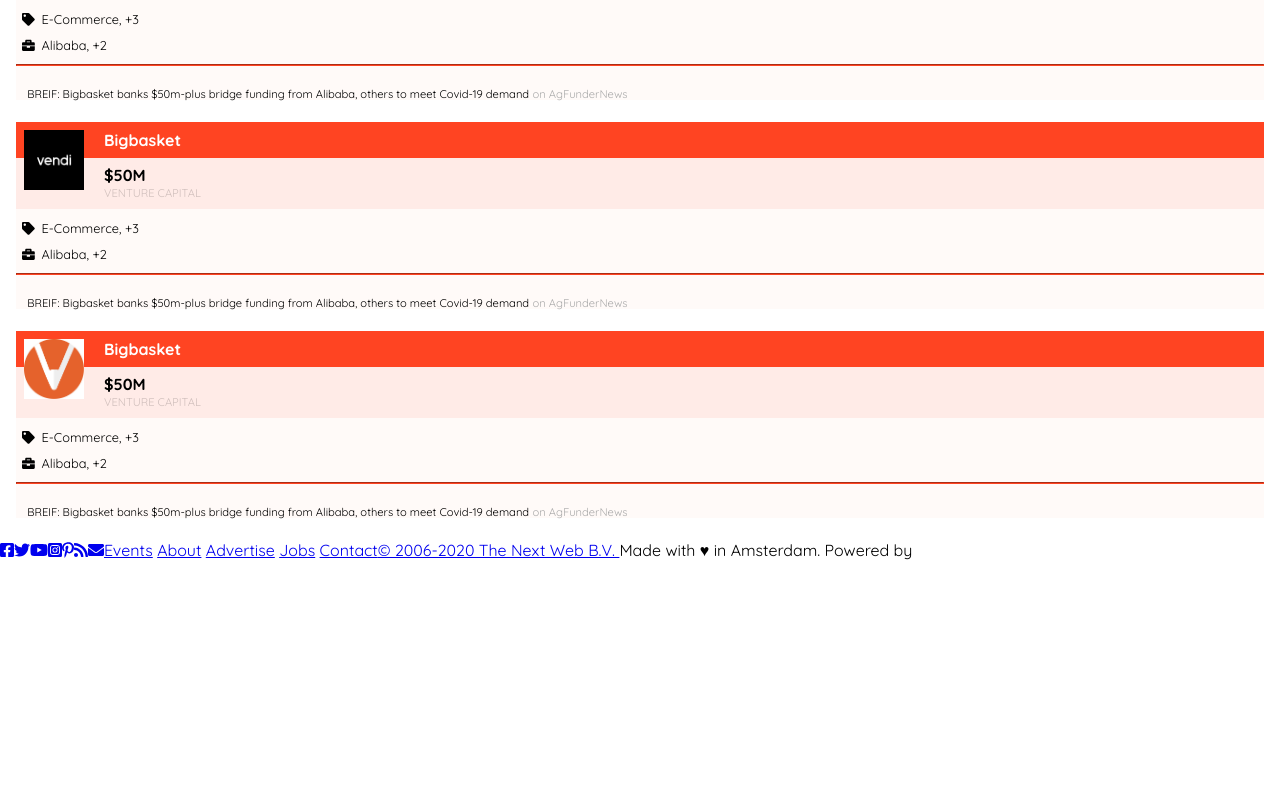
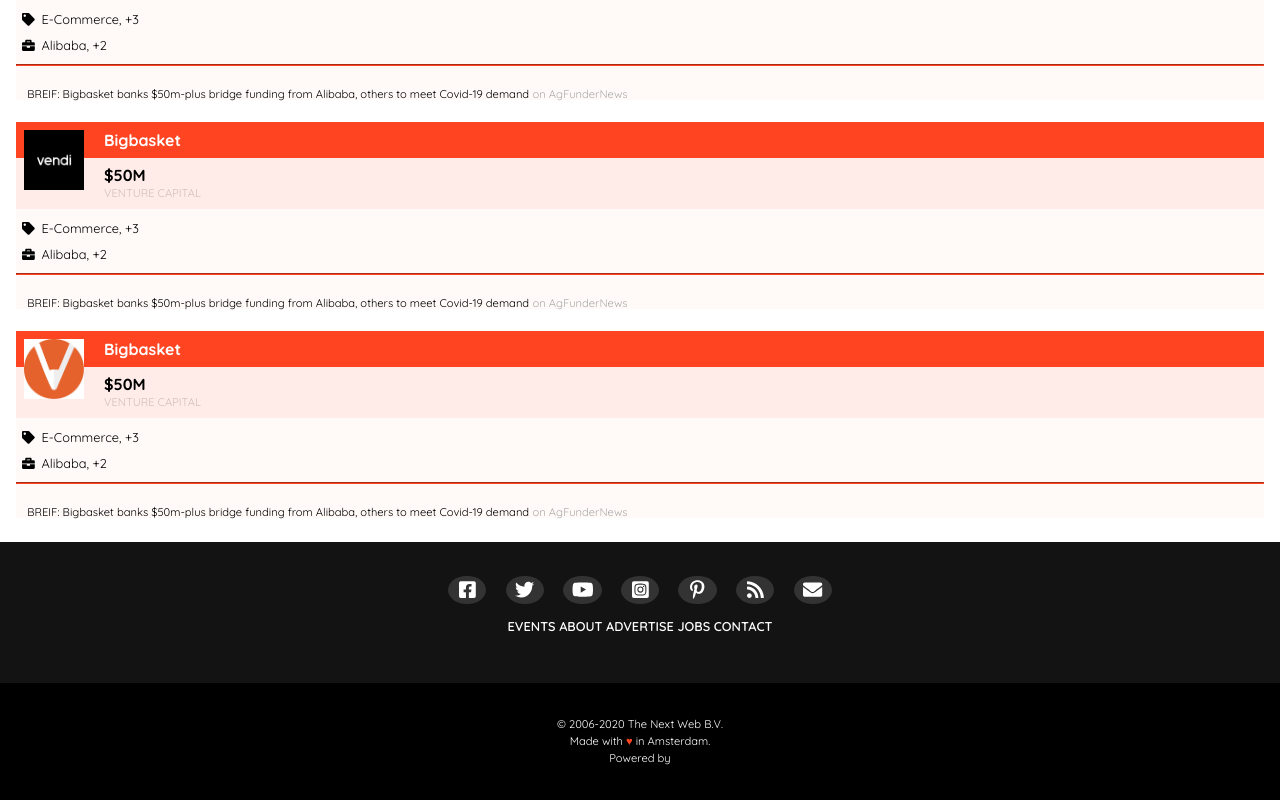
Before and after one commit to Mikearaya/thenextweb-clone, a website: page index.html in a window 1280 px wide. Shown: the part 1328-2128 px from the top of the page. Before the commit the page ends 1888 px from the top, so only its background shows below. Drawn offline with Linux system fonts and the light colour scheme.

Commit message:
added CSS to footer

```diff
--- a/assets/css/style.css
+++ b/assets/css/style.css
@@ -256,3 +256,55 @@
 section.funding article span svg {
   margin-right: 0.5em;
 }
+
+footer {
+  color: #fff;
+}
+
+footer#main-footer div {
+  display: flex;
+  flex-direction: column;
+  align-items: center;
+  justify-content: center;
+  line-height: 1.5;
+  font-size: 0.7rem;
+  background: #000;
+  min-height: 9em;
+  padding: 3em 0;
+}
+
+footer#main-footer a {
+  color: #fff;
+  text-decoration: none;
+}
+
+footer div:first-child ul:first-child li {
+  margin: 0 0.2em;
+  background: #333;
+  border-radius: 180%;
+  width: 2em;
+  text-align: center;
+  font-size: 1.2rem;
+}
+
+footer div:first-child > ul:last-child {
+  padding: 1em 0;
+  font-size: 0.8rem;
+}
+
+footer div:first-child ul:last-child li {
+  text-transform: uppercase;
+  font-weight: 600;
+}
+
+footer#main-footer li {
+  margin: 0 0.5em;
+}
+
+footer#main-footer > div:first-child {
+  background: #131313;
+}
+
+footer div:last-child b {
+  color: #f42;
+}
--- a/index.html
+++ b/index.html
@@ -379,7 +379,7 @@
       </section>
     </main>
 
-    <footer>
+    <footer id="main-footer">
       <div>
         <ul>
           <li>
```
